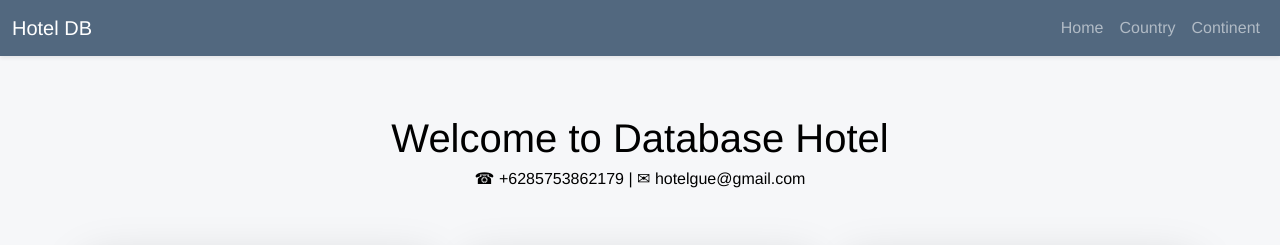
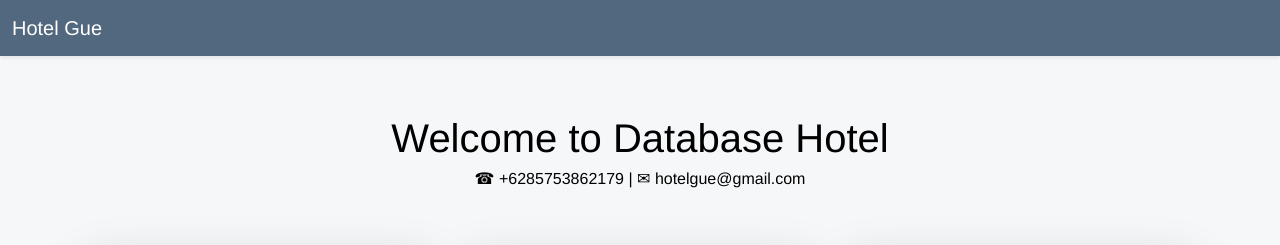
Before and after one commit to naufalfzml/Project-Akhir-BasisData, a Flask app: page / in a window 1280 px wide. Shown: the top 245 px of the page. Run offline with Flask 3, Linux system fonts and the light colour scheme.

Commit message:
update dikit2

```diff
--- a/app/templates/LayananTambahan/createLayananTambahan.html
+++ b/app/templates/LayananTambahan/createLayananTambahan.html
@@ -4,7 +4,7 @@
     <meta charset="utf-8">
     <meta name="viewport" content="width=device-width, initial-scale=1">
 
-    <title>CREATE TABLE Layanan Tambahan</title>
+    <title>Create Layanan Tambahan</title>
 
     <link href="https://cdn.jsdelivr.net/npm/bootstrap@5.3.3/dist/css/bootstrap.min.css" rel="stylesheet" integrity="sha384-QWTKZyjpPEjISv5WaRU9OFeRpok6YctnYmDr5pNlyT2bRjXh0JMhjY6hW+ALEwIH" crossorigin="anonymous">
     <link rel="stylesheet" href="{{ url_for('static', filename='styleLayananTambahan.css') }}">
--- a/app/templates/LayananTambahan/editLayananTambahan.html
+++ b/app/templates/LayananTambahan/editLayananTambahan.html
@@ -4,7 +4,7 @@
     <meta charset="utf-8">
     <meta name="viewport" content="width=device-width, initial-scale=1">
 
-    <title> UPDATE LayananTambahan</title>
+    <title> Update Layanan Tambahan</title>
 
     <link href="https://cdn.jsdelivr.net/npm/bootstrap@5.3.3/dist/css/bootstrap.min.css" rel="stylesheet" integrity="sha384-QWTKZyjpPEjISv5WaRU9OFeRpok6YctnYmDr5pNlyT2bRjXh0JMhjY6hW+ALEwIH" crossorigin="anonymous">
     <link rel="stylesheet" href="{{ url_for('static', filename='styleLayananTambahan.css') }}">
--- a/app/templates/Reservasi_Layanan/tableReservasiLayanan.html
+++ b/app/templates/Reservasi_Layanan/tableReservasiLayanan.html
@@ -26,7 +26,7 @@
                 <a class="nav-link" href="/tableTamuHotel">Tamu</a>
               </li>
               <li class="nav-item">
-                <a class="nav-link" href="/tableTabelKaryawan">Karyawan</a>
+                <a class="nav-link" href="/tableKaryawan">Karyawan</a>
               </li>
               <li class="nav-item">
                 <a class="nav-link" href="/tableReservasiKamar">Reservasi Kamar</a>
@@ -120,7 +120,7 @@
     </main>
 
     <footer class="bg-lilac text-light text-center p-3 shadow-sm">
-      <p>&copy; 2024 Example</p>
+      <p>&copy; 2024 Kelompok 3 Hotel</p>
     </footer>
 
     <script src="https://cdn.jsdelivr.net/npm/bootstrap@5.3.3/dist/js/bootstrap.bundle.min.js" integrity="sha384-YvpcrYf0tY3lHB60NNkmXc5s9fDVZLESaAA55NDzOxhy9GkcIdslK1eN7N6jIeHz" crossorigin="anonymous"></script>
--- a/app/templates/home.html
+++ b/app/templates/home.html
@@ -12,7 +12,7 @@
     <header>
       <nav class="navbar navbar-expand-lg navbar-dark bg-lilac shadow-sm">
         <div class="container-fluid">
-          <a class="navbar-brand" href="/home">Hotel DB</a>
+          <a class="navbar-brand">Hotel Gue</a>
 
           <!-- <input type="checkbox" id="darkmode-toggle"/>
           <label for="darkmode-toggle"></label>
@@ -21,21 +21,6 @@
           <button class="navbar-toggler" type="button" data-bs-toggle="collapse" data-bs-target="#navbarNav" aria-controls="navbarNav" aria-expanded="false" aria-label="Toggle navigation">
             <span class="navbar-toggler-icon"></span>
           </button>
-
-          <div class="collapse navbar-collapse" id="navbarNav">
-            <ul class="navbar-nav ms-auto">
-              <li class="nav-item">
-                <a class="nav-link" href="/home">Home</a>
-              </li>
-              <li class="nav-item">
-                <a class="nav-link" href="/country">Country</a>
-              </li>
-              <li class="nav-item">
-                <a class="nav-link" href="/continent">Continent</a>
-              </li>
-            </ul>
-          </div>
-
         </div>
       </nav>
     </header>
@@ -53,7 +38,7 @@
               <img src="https://github.com/naufalfzml/Project-Akhir-BasisData/blob/main/app/templates/images/KamarHotel.png?raw=true" class="card-img-top img-fluid" alt="tableKamarHotel">
               <div class="card-body">
                 <h5 class="card-title text-lilac">Table Kamar Hotel</h5>
-                <p class="card-text">Explore detailed information about table Kamar Hotel from all over the world.</p>
+                <p class="card-text">This table containts more information about table Kamar Hotel</p>
                 <a href="/tableKamarHotel" class="btn btn-lilac d-block mx-auto">View Table Kamar Hotel</a>
               </div>
             </div>
@@ -63,7 +48,7 @@
               <img src="https://github.com/naufalfzml/Project-Akhir-BasisData/blob/klemen/app/templates/images/TamuHotel.png?raw=true" class="card-img-top img-fluid" alt="tableTamuHotel">
               <div class="card-body">
                 <h5 class="card-title text-lilac">Table Tamu Hotel</h5>
-                <p class="card-text">Explore detailed information about table Tamu Hotel from all over the world.</p>
+                <p class="card-text">This table containts more information about table Tamu Hotel</p>
                 <a href="/tableTamuHotel" class="btn btn-lilac d-block mx-auto">View Table Tamu Hotel</a>
               </div>
             </div>
@@ -73,7 +58,7 @@
               <img src="https://github.com/naufalfzml/Project-Akhir-BasisData/blob/klemen/app/templates/images/KaryawanHotel.png?raw=true" class="card-img-top img-fluid" alt="tableKaryawanHotel">
               <div class="card-body">
                 <h5 class="card-title text-lilac">Table Karyawan Hotel</h5>
-                <p class="card-text">Explore detailed information about table Karyawan Hotel from all over the world.</p>
+                <p class="card-text">This table containts more information about table Karyawan Hotel</p>
                 <a href="/tableKaryawan" class="btn btn-lilac d-block mx-auto">View Table Karyawan Hotel</a>
               </div>
             </div>
@@ -83,7 +68,7 @@
               <img src="https://github.com/naufalfzml/Project-Akhir-BasisData/blob/klemen/app/templates/images/LayananTambahan.png?raw=true" class="card-img-top img-fluid" alt="tableLayananTambahan">
               <div class="card-body">
                 <h5 class="card-title text-lilac">Table Layanan Tambahan</h5>
-                <p class="card-text">Explore detailed information about table Layanan Tambahan from all over the world.</p>
+                <p class="card-text">This table containts more information about table Layanan Tambahan Hotel</p>
                 <a href="/tableLayananTambahan" class="btn btn-lilac d-block mx-auto">View Table Layanan Tambahan</a>
               </div>
             </div>
@@ -93,7 +78,7 @@
               <img src="https://github.com/naufalfzml/Project-Akhir-BasisData/blob/klemen/app/templates/images/ReservasiKamar.png?raw=true" class="card-img-top img-fluid" alt="tableReservasiKamar">
               <div class="card-body">
                 <h5 class="card-title text-lilac">Table Reservasi Kamar</h5>
-                <p class="card-text">Explore detailed information about table Reservasi Kamar from all over the world.</p>
+                <p class="card-text">This table containts more information about table Reservasi Kamar Hotel</p>
                 <a href="/tableReservasiKamar" class="btn btn-lilac d-block mx-auto">View Table Reservasi Kamar</a>
               </div>
             </div>
@@ -103,7 +88,7 @@
               <img src="https://github.com/naufalfzml/Project-Akhir-BasisData/blob/klemen/app/templates/images/ReservasiLayanan.png?raw=true" class="card-img-top img-fluid" alt="tableReservasiLayanan">
               <div class="card-body">
                 <h5 class="card-title text-lilac">Table Reservasi Layanan</h5>
-                <p class="card-text">Explore detailed information about table Reservasi Layanan from all over the world.</p>
+                <p class="card-text">This table containts more information about Reservasi_Layanan</p>
                 <a href="/tableReservasiLayanan" class="btn btn-lilac d-block mx-auto">View Table Reservasi Layanan</a>
               </div>
             </div>
@@ -113,7 +98,7 @@
     </main>
 
     <footer class="bg-lilac text-light text-center p-3 mt-5 shadow-sm">
-      <p>&copy; 2024 Example</p>
+      <p>&copy; 2024 Kelompok 3 Hotel</p>
     </footer>
 
     <script src="https://cdn.jsdelivr.net/npm/bootstrap@5.3.3/dist/js/bootstrap.bundle.min.js" integrity="sha384-YvpcrYf0tY3lHB60NNkmXc5s9fDVZLESaAA55NDzOxhy9GkcIdslK1eN7N6jIeHz" crossorigin="anonymous"></script>
```
Also changed, not shown: app/templates/KamarHotel/createKamarHotel.html (+4 -18 lines), app/templates/KamarHotel/editKamarHotel.html (+4 -4 lines), app/templates/KamarHotel/tableKamarHotel.html (+4 -4 lines), app/templates/LayananTambahan/tableLayananTambahan.html (+6 -5 lines), app/templates/ReservasiKamar/createReservasiKamar.html (+6 -5 lines), app/templates/ReservasiKamar/editReservasiKamar.html (+8 -6 lines), app/templates/ReservasiKamar/tableReservasiKamar.html (+4 -4 lines), app/templates/TabelKaryawan/createTabelKaryawan.html (+6 -4 lines), app/templates/TabelKaryawan/editTabelKaryawan.html (+6 -5 lines), app/templates/TabelKaryawan/tableKaryawan.html (+4 -4 lines), app/templates/TamuHotel/createTamuHotel.html (+6 -5 lines), app/templates/TamuHotel/editTamuHotel.html (+6 -5 lines), app/templates/TamuHotel/tableTamuHotel.html (+15 -6 lines).
